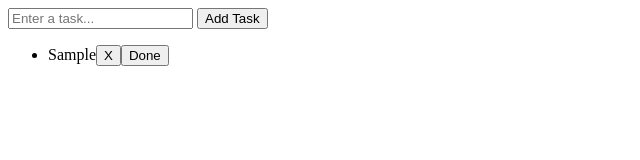
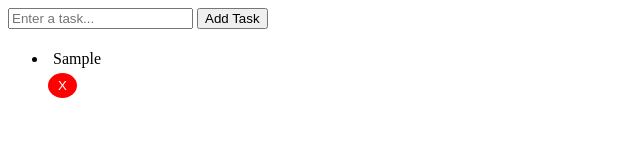
Before and after one commit to JessyCriz/Activity-12, a plain HTML site: page index.html in a window 1280 px wide. Both pictures are taken after typing "Sample" into the empty fields and a click on the button "Add Task". Shown: the whole page, without its empty margins (0-640 px from the left). Drawn offline with Linux system fonts and the light colour scheme.

Commit message:
editing "done"

```diff
--- a/index.html
+++ b/index.html
@@ -4,6 +4,7 @@
     <meta charset="UTF-8">
     <meta name="viewport" content="width=device-width, initial-scale=1.0">
     <title>Document</title>
+    <link rel="stylesheet" href="styles.css">
 </head>
 <body>
     <div id="app">
--- a/script.js
+++ b/script.js
@@ -1,33 +1,32 @@
 const todoInput = document.getElementById("todoInput");
-const addTaskButton = document.getElementById("addTask")
-const taskList = document.getElementById("taskList")
+const addTaskButton = document.getElementById("addTask");
+const taskList = document.getElementById("taskList");
 
 function createTaskItem(taskText) {
     const li = document.createElement("li");
-    li.textContent = taskText;
+
+    const taskContainer = document.createElement("div");
+    taskContainer.setAttribute("style", "display: flex; justify-content: space-between; align-items: center; padding: 5px;");
+
+    const taskTextElement = document.createElement("span");
+  taskTextElement.textContent = taskText;
+
+  taskTextElement.addEventListener("click", () => {
+    li.classList.toggle("done");
+});
+
+    taskContainer.appendChild(taskTextElement);
+    li.appendChild(taskContainer);
 
     const deleteButton = document.createElement("button");
     deleteButton.textContent = "X";
-    deleteButton.classList.add("delete-button");
+    deleteButton.setAttribute("style", "background-color: #ff0000; color: #fff; border: none; cursor: pointer; padding: 5px 10px; border-radius: 50%;");
 
     deleteButton.addEventListener("click", () => {
       taskList.removeChild(li);
     });
 
-    const doneButton = document.createElement("button");
-    doneButton.textContent = "Done";
-    doneButton.classList.add("done-button");
-
-    doneButton.addEventListener("click", () => {
-        li.classList.toggle("done");
-    });
-
     li.appendChild(deleteButton);
-    li.appendChild(doneButton);
-
-    li.addEventListener("click", () => {
-      li.classList.toggle("done");
-    });
 
     return li;
   }
@@ -43,3 +42,9 @@ function createTaskItem(taskText) {
       alert("Please enter a valid task.");
     }
   });
+
+  todoInput.addEventListener("keyup", (event) => {
+    if (event.key === "Enter") {
+      addTaskButton.click();
+    }
+  });
--- /dev/null
+++ b/styles.css
@@ -0,0 +1,3 @@
+.done {
+    text-decoration: line-through;
+  }
```
